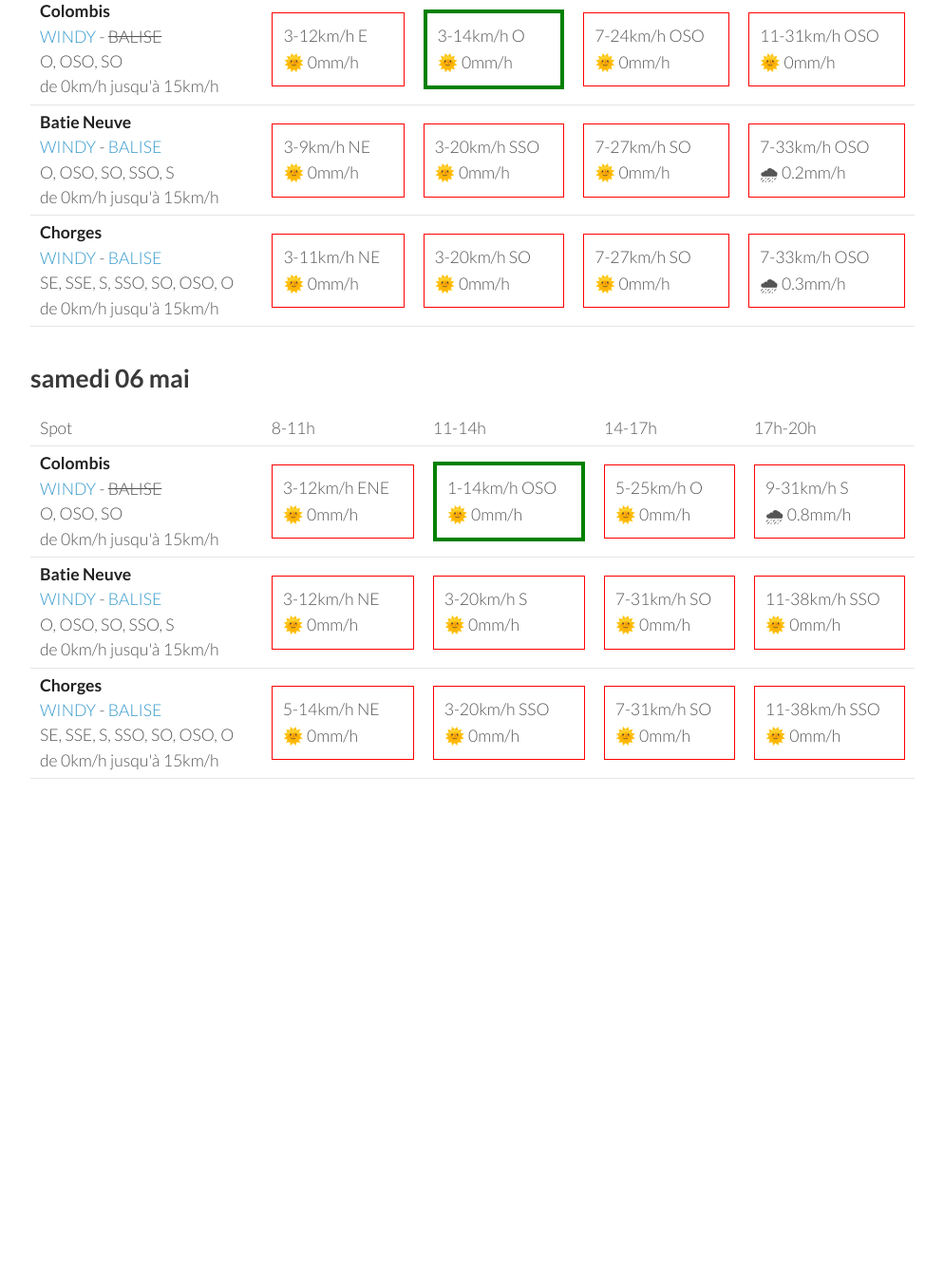
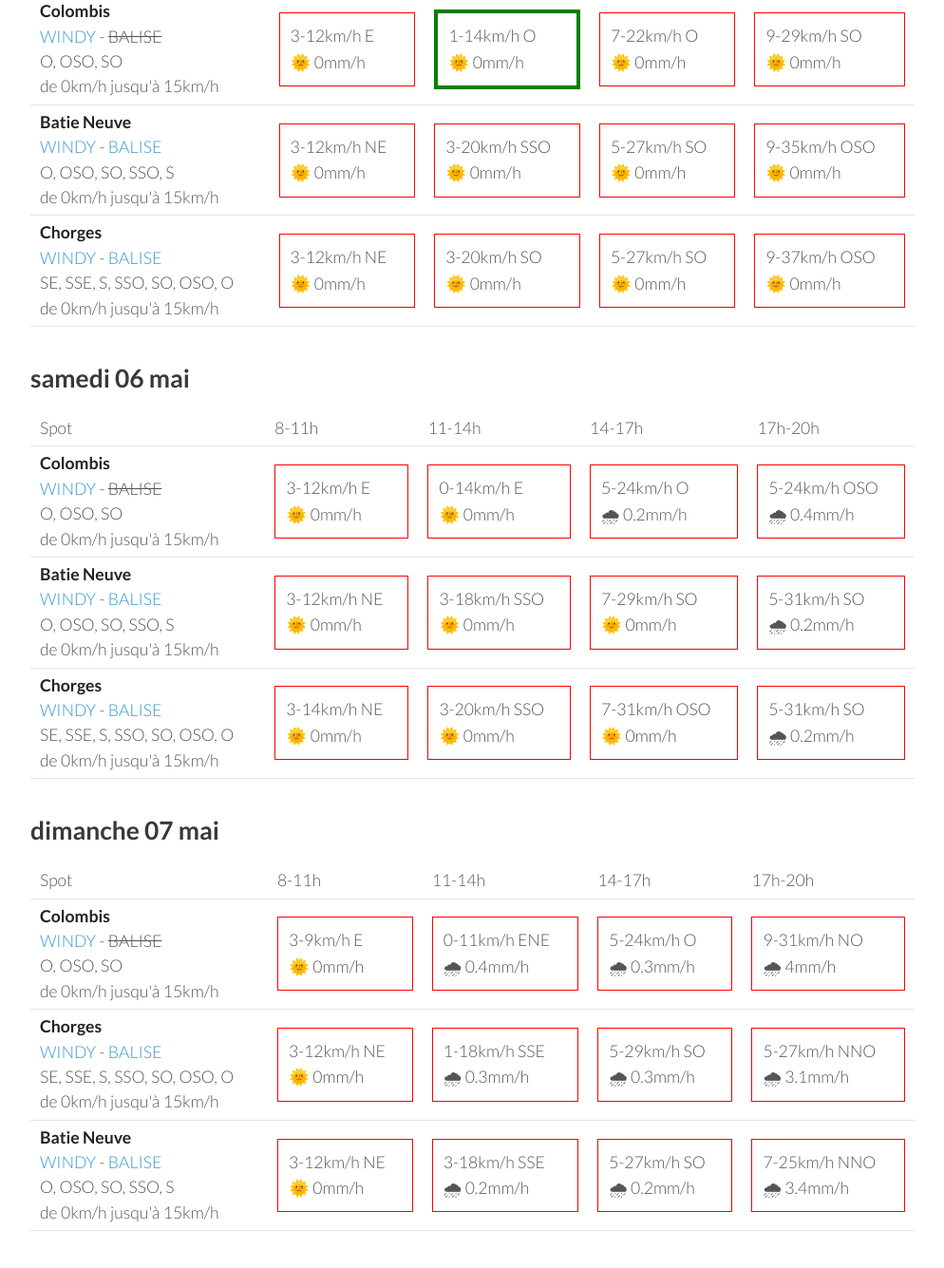
Before and after one commit to parapente-dans-le-nord/parapente-dans-le-nord.github.io, a Jekyll site: the page built from serre_poncon.markdown, in a window 1280 px wide and 1400 px high, scrolled down 1801 px. Shown: the top 1335 px of the window at 95% size, without its empty margins (26-1020 px from the left). Built offline with Jekyll 4.4.1, drawn with Linux system fonts in a browser that asks for light colours; before the commit the page ends 2749 px from its top, so only the background shows below that; some of the changed text lies outside the part shown.

Commit message:
update index.markdown

```diff
--- a/serre_poncon.markdown
+++ b/serre_poncon.markdown
@@ -116,30 +116,30 @@ page mise à jour le mardi 02 mai 06:31
 <tr>
         <td><strong>Colombis</strong><br><a href="https://windy.com/44.494/6.216?44.559,6.262,10">WINDY</a> - <span class="no-balise"> BALISE </span><br> <span class="vent-favorable">O, OSO, SO</span><br><span class="force-vent">de 0km/h jusqu'à 15km/h</span> </td>
 
-            <td><div class="not-flyable"><p>5-14km/h E</p><p>🌞 0mm/h</p></div></td>
-            <td><div class="not-flyable"><p>3-18km/h ONO</p><p>🌞 0mm/h</p></div></td>
-            <td><div class="not-flyable"><p>7-27km/h O</p><p>🌞 0mm/h</p></div></td>
-            <td><div class="not-flyable"><p>5-27km/h O</p><p>🌞 0mm/h</p></div></td>
+            <td><div class="not-flyable"><p>3-12km/h E</p><p>🌞 0mm/h</p></div></td>
+            <td><div class="not-flyable"><p>3-18km/h O</p><p>🌞 0mm/h</p></div></td>
+            <td><div class="not-flyable"><p>7-25km/h O</p><p>🌞 0mm/h</p></div></td>
+            <td><div class="not-flyable"><p>1-27km/h S</p><p>🌞 0mm/h</p></div></td>
 
 
     </tr>
 <tr>
         <td><strong>Batie Neuve</strong><br><a href="https://windy.com/44.584/6.236?44.559,6.262,10,m:eTtagly">WINDY</a> - <span class=""><a href="https://www.openwindmap.org/PP554">BALISE</a> </span><br> <span class="vent-favorable">O, OSO, SO, SSO, S</span><br><span class="force-vent">de 0km/h jusqu'à 15km/h</span> </td>
 
-            <td><div class="not-flyable"><p>3-11km/h NE</p><p>🌞 0mm/h</p></div></td>
-            <td><div class="not-flyable"><p>3-22km/h SSO</p><p>🌞 0mm/h</p></div></td>
+            <td><div class="not-flyable"><p>3-12km/h NE</p><p>🌞 0mm/h</p></div></td>
+            <td><div class="not-flyable"><p>5-22km/h SO</p><p>🌞 0mm/h</p></div></td>
             <td><div class="not-flyable"><p>7-31km/h SO</p><p>🌞 0mm/h</p></div></td>
-            <td><div class="not-flyable"><p>7-31km/h SSO</p><p>🌞 0mm/h</p></div></td>
+            <td><div class="not-flyable"><p>7-31km/h S</p><p>🌞 0mm/h</p></div></td>
 
 
     </tr>
 <tr>
         <td><strong>Chorges</strong><br><a href="https://windy.com/44.578/6.280?44.559,6.262,10">WINDY</a> - <span class=""><a href="https://www.openwindmap.org/PP554">BALISE</a> </span><br> <span class="vent-favorable">SE, SSE, S, SSO, SO, OSO, O</span><br><span class="force-vent">de 0km/h jusqu'à 15km/h</span> </td>
 
-            <td><div class="not-flyable"><p>3-12km/h ENE</p><p>🌞 0mm/h</p></div></td>
-            <td><div class="not-flyable"><p>3-22km/h SO</p><p>🌞 0mm/h</p></div></td>
+            <td><div class="not-flyable"><p>3-12km/h NE</p><p>🌞 0mm/h</p></div></td>
+            <td><div class="not-flyable"><p>5-22km/h SO</p><p>🌞 0mm/h</p></div></td>
             <td><div class="not-flyable"><p>7-29km/h SO</p><p>🌞 0mm/h</p></div></td>
-            <td><div class="not-flyable"><p>5-31km/h SSO</p><p>🌞 0mm/h</p></div></td>
+            <td><div class="not-flyable"><p>5-29km/h SSO</p><p>🌞 0mm/h</p></div></td>
 
 
     </tr>
@@ -163,29 +163,29 @@ page mise à jour le mardi 02 mai 06:31
         <td><strong>Colombis</strong><br><a href="https://windy.com/44.494/6.216?44.559,6.262,10">WINDY</a> - <span class="no-balise"> BALISE </span><br> <span class="vent-favorable">O, OSO, SO</span><br><span class="force-vent">de 0km/h jusqu'à 15km/h</span> </td>
 
             <td><div class="not-flyable"><p>3-12km/h E</p><p>🌞 0mm/h</p></div></td>
-            <td><div class="flyable"><p>3-14km/h O</p><p>🌞 0mm/h</p></div></td>
-            <td><div class="not-flyable"><p>7-24km/h OSO</p><p>🌞 0mm/h</p></div></td>
-            <td><div class="not-flyable"><p>11-31km/h OSO</p><p>🌞 0mm/h</p></div></td>
+            <td><div class="flyable"><p>1-14km/h O</p><p>🌞 0mm/h</p></div></td>
+            <td><div class="not-flyable"><p>7-22km/h O</p><p>🌞 0mm/h</p></div></td>
+            <td><div class="not-flyable"><p>9-29km/h SO</p><p>🌞 0mm/h</p></div></td>
 
 
     </tr>
 <tr>
         <td><strong>Batie Neuve</strong><br><a href="https://windy.com/44.584/6.236?44.559,6.262,10,m:eTtagly">WINDY</a> - <span class=""><a href="https://www.openwindmap.org/PP554">BALISE</a> </span><br> <span class="vent-favorable">O, OSO, SO, SSO, S</span><br><span class="force-vent">de 0km/h jusqu'à 15km/h</span> </td>
 
-            <td><div class="not-flyable"><p>3-9km/h NE</p><p>🌞 0mm/h</p></div></td>
+            <td><div class="not-flyable"><p>3-12km/h NE</p><p>🌞 0mm/h</p></div></td>
             <td><div class="not-flyable"><p>3-20km/h SSO</p><p>🌞 0mm/h</p></div></td>
-            <td><div class="not-flyable"><p>7-27km/h SO</p><p>🌞 0mm/h</p></div></td>
-            <td><div class="not-flyable"><p>7-33km/h OSO</p><p>🌧 0.2mm/h</p></div></td>
+            <td><div class="not-flyable"><p>5-27km/h SO</p><p>🌞 0mm/h</p></div></td>
+            <td><div class="not-flyable"><p>9-35km/h OSO</p><p>🌞 0mm/h</p></div></td>
 
 
     </tr>
 <tr>
         <td><strong>Chorges</strong><br><a href="https://windy.com/44.578/6.280?44.559,6.262,10">WINDY</a> - <span class=""><a href="https://www.openwindmap.org/PP554">BALISE</a> </span><br> <span class="vent-favorable">SE, SSE, S, SSO, SO, OSO, O</span><br><span class="force-vent">de 0km/h jusqu'à 15km/h</span> </td>
 
-            <td><div class="not-flyable"><p>3-11km/h NE</p><p>🌞 0mm/h</p></div></td>
+            <td><div class="not-flyable"><p>3-12km/h NE</p><p>🌞 0mm/h</p></div></td>
             <td><div class="not-flyable"><p>3-20km/h SO</p><p>🌞 0mm/h</p></div></td>
-            <td><div class="not-flyable"><p>7-27km/h SO</p><p>🌞 0mm/h</p></div></td>
-            <td><div class="not-flyable"><p>7-33km/h OSO</p><p>🌧 0.3mm/h</p></div></td>
+            <td><div class="not-flyable"><p>5-27km/h SO</p><p>🌞 0mm/h</p></div></td>
+            <td><div class="not-flyable"><p>9-37km/h OSO</p><p>🌞 0mm/h</p></div></td>
 
 
     </tr>
@@ -208,10 +208,10 @@ page mise à jour le mardi 02 mai 06:31
 <tr>
         <td><strong>Colombis</strong><br><a href="https://windy.com/44.494/6.216?44.559,6.262,10">WINDY</a> - <span class="no-balise"> BALISE </span><br> <span class="vent-favorable">O, OSO, SO</span><br><span class="force-vent">de 0km/h jusqu'à 15km/h</span> </td>
 
-            <td><div class="not-flyable"><p>3-12km/h ENE</p><p>🌞 0mm/h</p></div></td>
-            <td><div class="flyable"><p>1-14km/h OSO</p><p>🌞 0mm/h</p></div></td>
-            <td><div class="not-flyable"><p>5-25km/h O</p><p>🌞 0mm/h</p></div></td>
-            <td><div class="not-flyable"><p>9-31km/h S</p><p>🌧 0.8mm/h</p></div></td>
+            <td><div class="not-flyable"><p>3-12km/h E</p><p>🌞 0mm/h</p></div></td>
+            <td><div class="not-flyable"><p>0-14km/h E</p><p>🌞 0mm/h</p></div></td>
+            <td><div class="not-flyable"><p>5-24km/h O</p><p>🌧 0.2mm/h</p></div></td>
+            <td><div class="not-flyable"><p>5-24km/h OSO</p><p>🌧 0.4mm/h</p></div></td>
 
 
     </tr>
@@ -219,19 +219,19 @@ page mise à jour le mardi 02 mai 06:31
         <td><strong>Batie Neuve</strong><br><a href="https://windy.com/44.584/6.236?44.559,6.262,10,m:eTtagly">WINDY</a> - <span class=""><a href="https://www.openwindmap.org/PP554">BALISE</a> </span><br> <span class="vent-favorable">O, OSO, SO, SSO, S</span><br><span class="force-vent">de 0km/h jusqu'à 15km/h</span> </td>
 
             <td><div class="not-flyable"><p>3-12km/h NE</p><p>🌞 0mm/h</p></div></td>
-            <td><div class="not-flyable"><p>3-20km/h S</p><p>🌞 0mm/h</p></div></td>
-            <td><div class="not-flyable"><p>7-31km/h SO</p><p>🌞 0mm/h</p></div></td>
-            <td><div class="not-flyable"><p>11-38km/h SSO</p><p>🌞 0mm/h</p></div></td>
+            <td><div class="not-flyable"><p>3-18km/h SSO</p><p>🌞 0mm/h</p></div></td>
+            <td><div class="not-flyable"><p>7-29km/h SO</p><p>🌞 0mm/h</p></div></td>
+            <td><div class="not-flyable"><p>5-31km/h SO</p><p>🌧 0.2mm/h</p></div></td>
 
 
     </tr>
 <tr>
         <td><strong>Chorges</strong><br><a href="https://windy.com/44.578/6.280?44.559,6.262,10">WINDY</a> - <span class=""><a href="https://www.openwindmap.org/PP554">BALISE</a> </span><br> <span class="vent-favorable">SE, SSE, S, SSO, SO, OSO, O</span><br><span class="force-vent">de 0km/h jusqu'à 15km/h</span> </td>
 
-            <td><div class="not-flyable"><p>5-14km/h NE</p><p>🌞 0mm/h</p></div></td>
+            <td><div class="not-flyable"><p>3-14km/h NE</p><p>🌞 0mm/h</p></div></td>
             <td><div class="not-flyable"><p>3-20km/h SSO</p><p>🌞 0mm/h</p></div></td>
-            <td><div class="not-flyable"><p>7-31km/h SO</p><p>🌞 0mm/h</p></div></td>
-            <td><div class="not-flyable"><p>11-38km/h SSO</p><p>🌞 0mm/h</p></div></td>
+            <td><div class="not-flyable"><p>7-31km/h OSO</p><p>🌞 0mm/h</p></div></td>
+            <td><div class="not-flyable"><p>5-31km/h SO</p><p>🌧 0.2mm/h</p></div></td>
 
 
     </tr>
@@ -239,3 +239,49 @@ page mise à jour le mardi 02 mai 06:31
 </tbody>
 </table>
 {:/}
+## dimanche 07 mai
+
+{::nomarkdown}
+<table>
+  <tbody>
+    <tr>
+      <td>Spot</td>
+      <td>8-11h</td>
+      <td>11-14h</td>
+      <td>14-17h</td>
+      <td>17h-20h</td>
+    </tr>
+<tr>
+        <td><strong>Colombis</strong><br><a href="https://windy.com/44.494/6.216?44.559,6.262,10">WINDY</a> - <span class="no-balise"> BALISE </span><br> <span class="vent-favorable">O, OSO, SO</span><br><span class="force-vent">de 0km/h jusqu'à 15km/h</span> </td>
+
+            <td><div class="not-flyable"><p>3-9km/h E</p><p>🌞 0mm/h</p></div></td>
+            <td><div class="not-flyable"><p>0-11km/h ENE</p><p>🌧 0.4mm/h</p></div></td>
+            <td><div class="not-flyable"><p>5-24km/h O</p><p>🌧 0.3mm/h</p></div></td>
+            <td><div class="not-flyable"><p>9-31km/h NO</p><p>🌧 4mm/h</p></div></td>
+
+
+    </tr>
+<tr>
+        <td><strong>Chorges</strong><br><a href="https://windy.com/44.578/6.280?44.559,6.262,10">WINDY</a> - <span class=""><a href="https://www.openwindmap.org/PP554">BALISE</a> </span><br> <span class="vent-favorable">SE, SSE, S, SSO, SO, OSO, O</span><br><span class="force-vent">de 0km/h jusqu'à 15km/h</span> </td>
+
+            <td><div class="not-flyable"><p>3-12km/h NE</p><p>🌞 0mm/h</p></div></td>
+            <td><div class="not-flyable"><p>1-18km/h SSE</p><p>🌧 0.3mm/h</p></div></td>
+            <td><div class="not-flyable"><p>5-29km/h SO</p><p>🌧 0.3mm/h</p></div></td>
+            <td><div class="not-flyable"><p>5-27km/h NNO</p><p>🌧 3.1mm/h</p></div></td>
+
+
+    </tr>
+<tr>
+        <td><strong>Batie Neuve</strong><br><a href="https://windy.com/44.584/6.236?44.559,6.262,10,m:eTtagly">WINDY</a> - <span class=""><a href="https://www.openwindmap.org/PP554">BALISE</a> </span><br> <span class="vent-favorable">O, OSO, SO, SSO, S</span><br><span class="force-vent">de 0km/h jusqu'à 15km/h</span> </td>
+
+            <td><div class="not-flyable"><p>3-12km/h NE</p><p>🌞 0mm/h</p></div></td>
+            <td><div class="not-flyable"><p>3-18km/h SSE</p><p>🌧 0.2mm/h</p></div></td>
+            <td><div class="not-flyable"><p>5-27km/h SO</p><p>🌧 0.2mm/h</p></div></td>
+            <td><div class="not-flyable"><p>7-25km/h NNO</p><p>🌧 3.4mm/h</p></div></td>
+
+
+    </tr>
+
+</tbody>
+</table>
+{:/}
```
Also changed, not shown: other parts of serre_poncon.markdown (+1 -1 lines).
